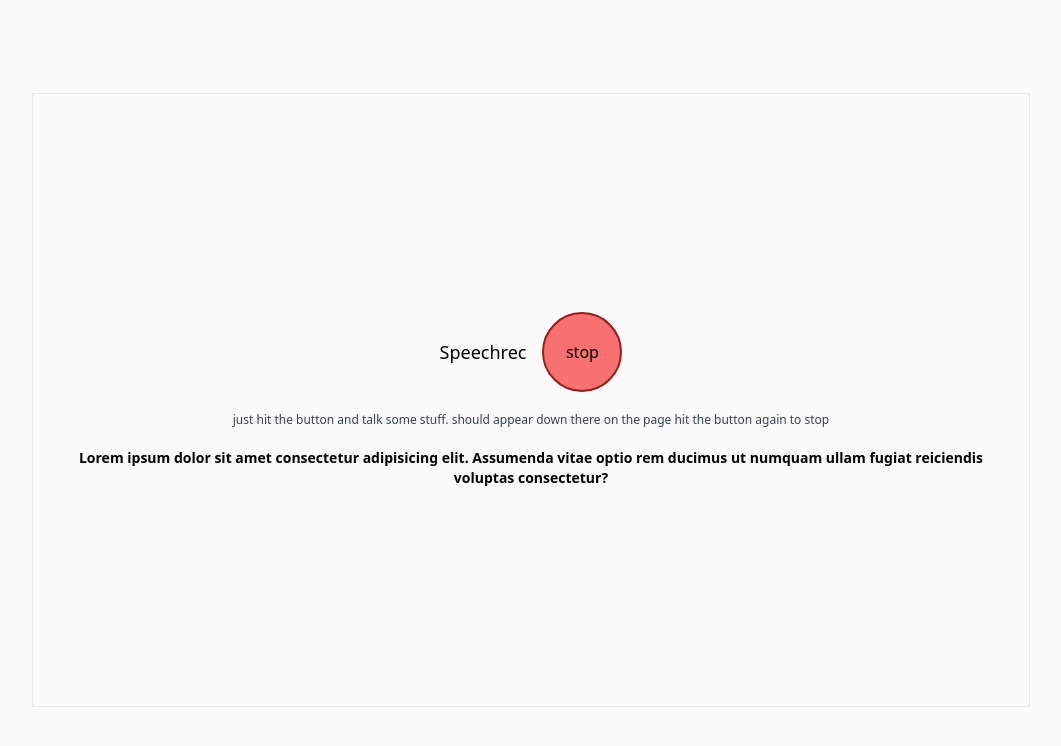
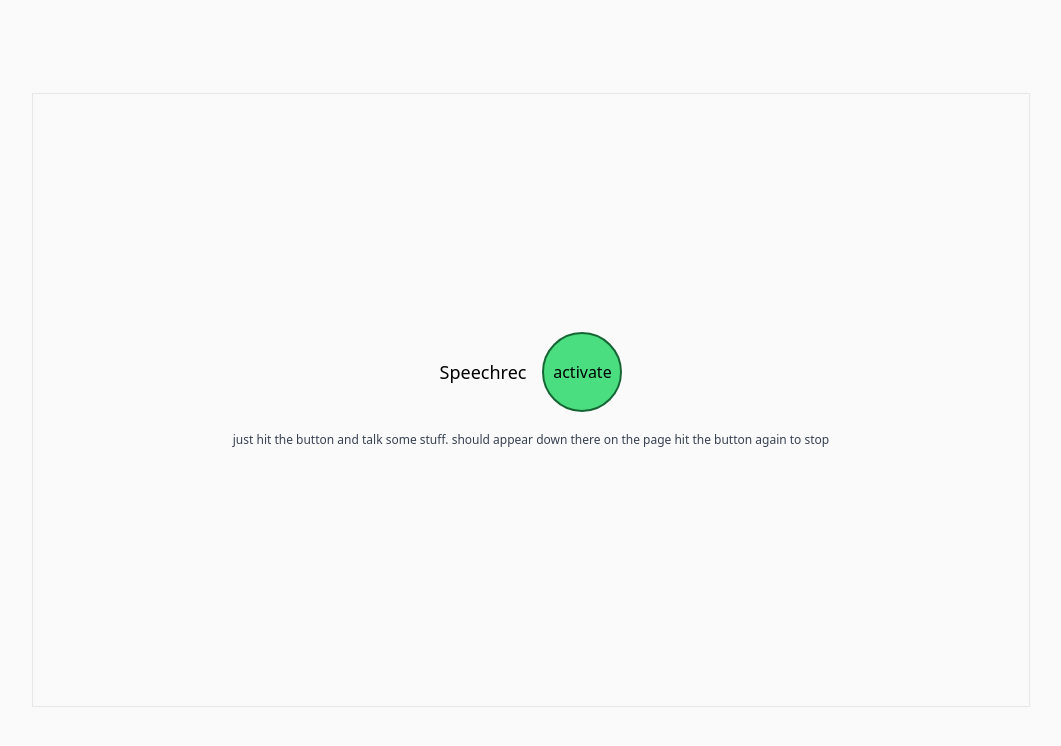
Before and after one commit to iameru/playground-speech, a React (Vite) app: page / in a window 1280 px wide. Shown: the top 746 px of the page, without its empty margins (109-1170 px from the left). Built offline with nearby package versions, Linux system fonts and the light colour scheme.

Commit message:
speedrec working

```diff
--- a/src/components/SpeechRecPage.tsx
+++ b/src/components/SpeechRecPage.tsx
@@ -2,15 +2,45 @@ import { useState } from "react";
 
 const SpeechRecognition =
   window.SpeechRecognition || window.webkitSpeechRecognition;
-const recognition = new SpeechRecognition();
+
 export function SpeechRec() {
-  console.log(recognition);
-  const [speechRecActive, setSpeechRecActive] = useState(true);
+  const [speechRecActive, setSpeechRecActive] = useState(false);
+  const [recognition, setRecognition] = useState(null);
+  const [sentence, setSentence] = useState("");
+
+  function initRecognition() {
+    const rec = new SpeechRecognition();
+    rec.continuous = true;
+    rec.lang = "de-DE";
+    rec.interimResults = true;
+    rec.maxAlternatives = 1;
+    // rec.interimResults = (e) => {};
+    rec.onresult = (e) => {
+      const sentence = e.results[0][0].transcript;
+      setSentence(sentence);
+    };
+    rec.start();
+    setRecognition(rec);
+  }
+  function toggleRecognition() {
+    const recording = !speechRecActive;
+    if (recording) {
+      initRecognition();
+    } else {
+      recognition.stop();
+      setRecognition(null);
+    }
+    setSpeechRecActive(!speechRecActive);
+  }
+
   return (
     <div className="w-4/5 h-4/5 m-5 border border-gray-200 flex flex-col justify-center items-center gap-5">
       <div className="flex gap-4 items-center">
         <p className="text-lg">Speechrec</p>
-        <p className="w-20 h-20 flex justify-center items-center">
+        <p
+          className="w-20 h-20 flex justify-center items-center select-none"
+          onClick={toggleRecognition}
+        >
           {speechRecActive ? (
             <span className="bg-red-400 w-full h-full rounded-full flex justify-center items-center border-2 border-red-800">
               stop
@@ -29,11 +59,7 @@ export function SpeechRec() {
         </p>
       </div>
       <div>
-        <p className="text-sm font-bold text-center px-10">
-          Lorem ipsum dolor sit amet consectetur adipisicing elit. Assumenda
-          vitae optio rem ducimus ut numquam ullam fugiat reiciendis voluptas
-          consectetur?
-        </p>
+        <p className="text-sm font-bold text-center px-10">{sentence}</p>
       </div>
     </div>
   );
```
